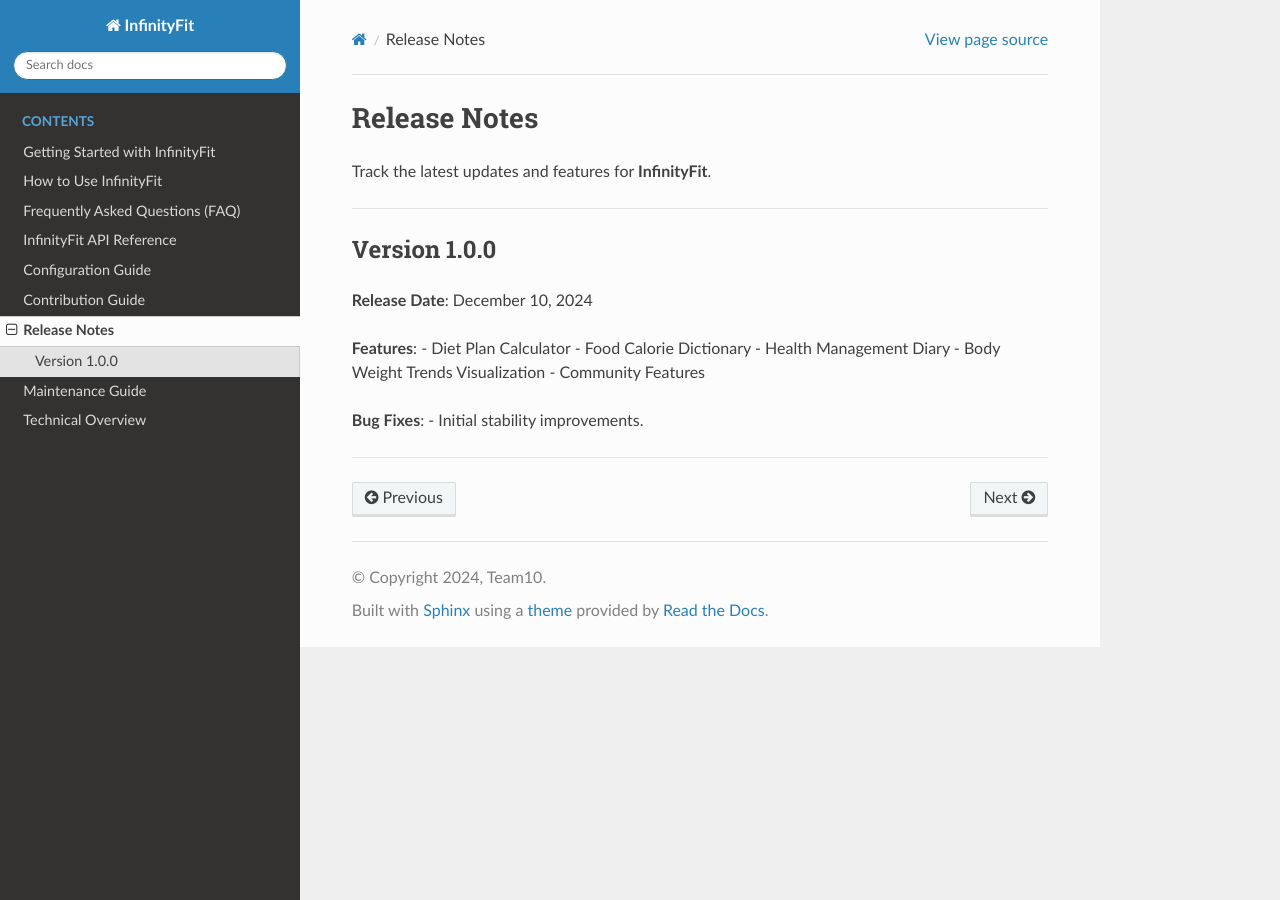
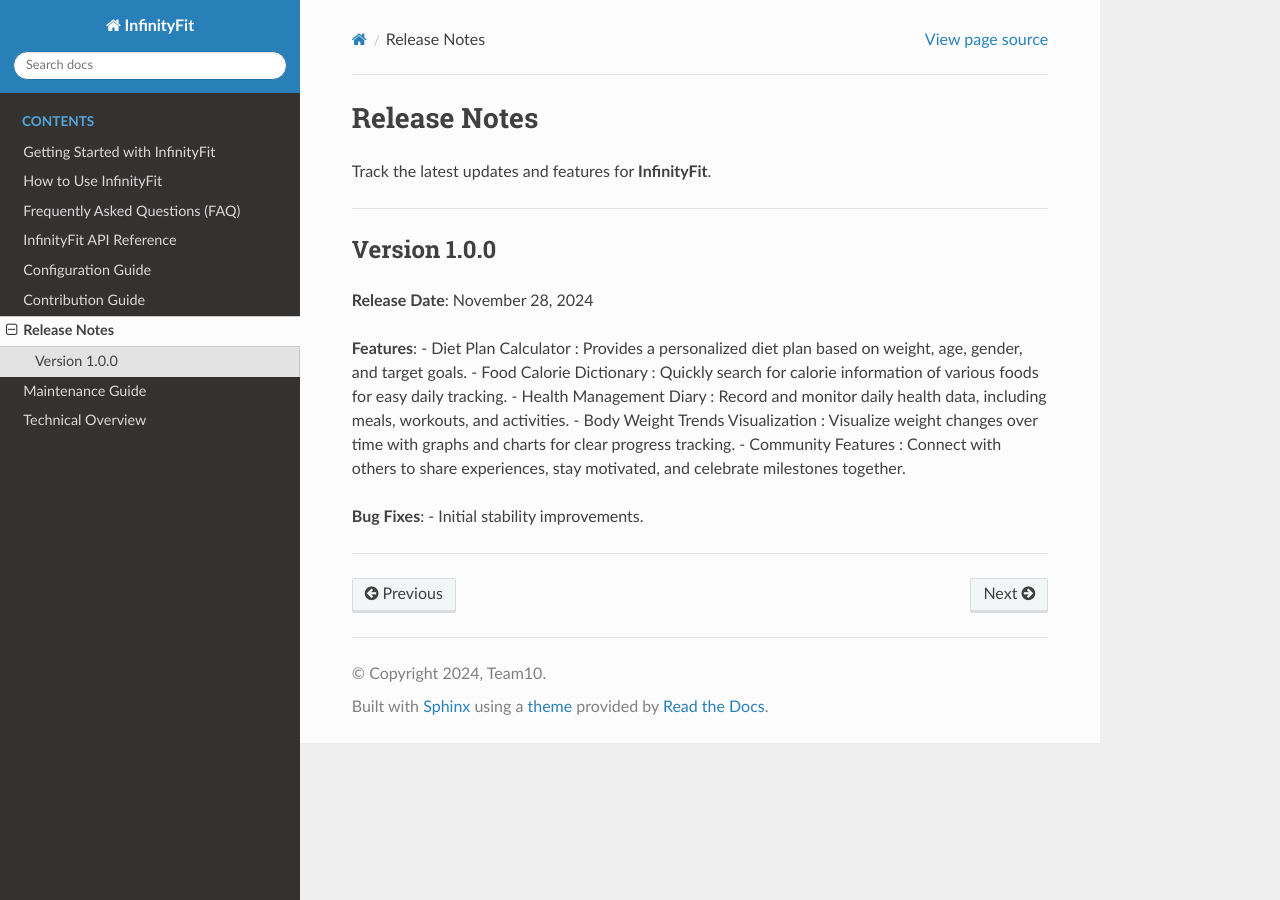
Before and after one commit to lyeong1010/InfinityFit, a Sphinx documentation site: the page built from docs/release_notes.rst, in a window 1280 px wide. Built offline with Sphinx 7.4.7 and the Read the Docs theme 3.1.0, drawn with Linux system fonts in a browser that asks for light colours.

Commit message:
Update release_notes.rst

```diff
--- a/docs/release_notes.rst
+++ b/docs/release_notes.rst
@@ -9,14 +9,14 @@
 Version 1.0.0
 =============
 
-**Release Date**: December 10, 2024
+**Release Date**: November 28, 2024
 
 **Features**:
-- Diet Plan Calculator
-- Food Calorie Dictionary
-- Health Management Diary
-- Body Weight Trends Visualization
-- Community Features
+- Diet Plan Calculator : Provides a personalized diet plan based on weight, age, gender, and target goals.
+- Food Calorie Dictionary : Quickly search for calorie information of various foods for easy daily tracking.
+- Health Management Diary : Record and monitor daily health data, including meals, workouts, and activities.
+- Body Weight Trends Visualization : Visualize weight changes over time with graphs and charts for clear progress tracking.
+- Community Features : Connect with others to share experiences, stay motivated, and celebrate milestones together.
 
 **Bug Fixes**:
 - Initial stability improvements.
```
